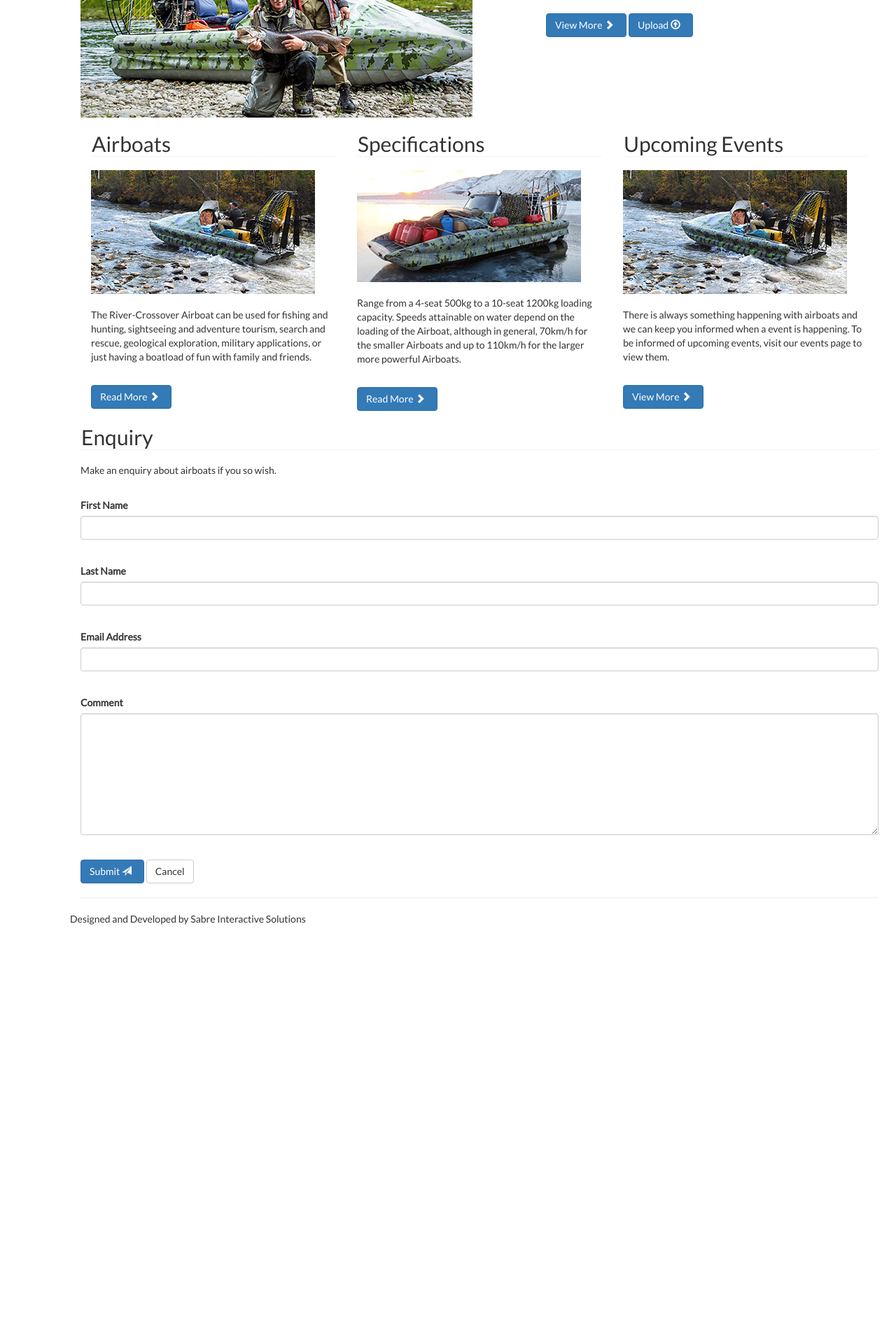
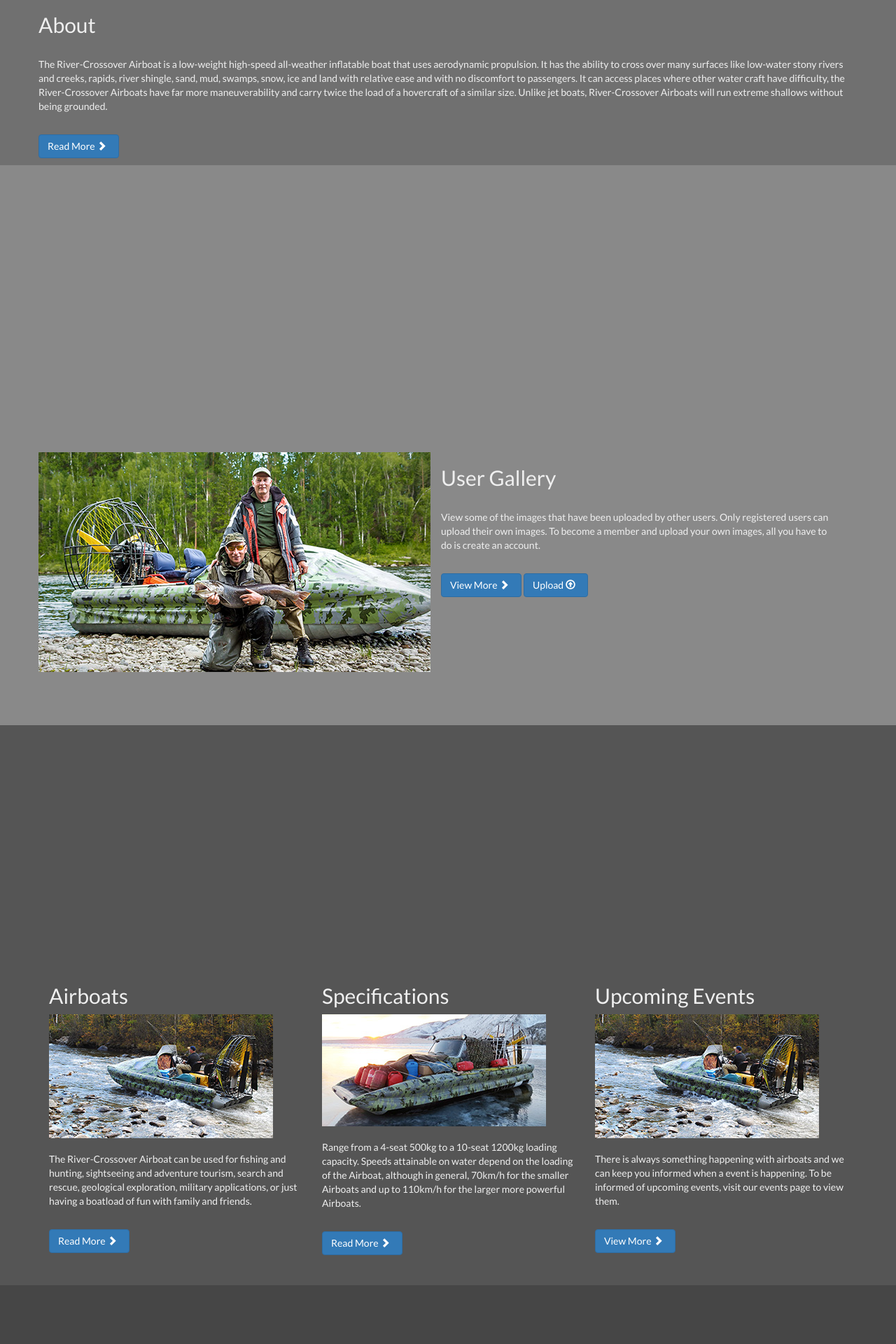
Before and after one commit to Kris-King/AirboatsNZ, a CodeIgniter app: page / in a window 1280 px wide. Shown: the part 819-2739 px from the top of the page at 70% size. Before the commit the page ends 2140 px from the top, so only its background shows below. Run offline with CodeIgniter, Linux system fonts and the light colour scheme.

Commit message:
Merge origin/master
Conflicts:
	nbproject/private/private.xml

```diff
--- a/application/views/pages/home.php
+++ b/application/views/pages/home.php
@@ -1,16 +1,11 @@
-<div class="container">
-    <section>
-        <img src="<?php echo base_url(); ?>assets/themes/default/images/header_image.jpg" class="floatL img-responsive" alt="user_gallery"/>
-    </section>
-
-    <div id="body">
-
-        <section class="">
+<section id="about">
+    <div class="container" style="margin-top: 150px;">
         <div class="row">
-                <div>
-                    <iframe class="floatL" width="560" height="315" src="https://www.youtube.com/embed/C8rnxVvhoF8" frameborder="0" allowfullscreen></iframe>
-                    <div class="col-md-offset-7">
-                        <h2 class="panel">About</h2>
+            <div class="embed-responsive embed-responsive-16by9">
+                <iframe class="floatL embed-responsive-item" width="560" height="315" src="https://www.youtube.com/embed/C8rnxVvhoF8" frameborder="0" allowfullscreen></iframe>
+            </div>
+            <div class="">
+                <h2>About</h2>
                 <br>
                 <p>
                     The River-Crossover Airboat is a low-weight high-speed all-weather inflatable boat that uses aerodynamic propulsion.
@@ -23,16 +18,20 @@
                 <br>
                 <a class="btn btn-primary" href="<?php echo site_url('site/about'); ?>" role="button">Read More <span class="glyphicon glyphicon-chevron-right"></span></a>
             </div>
+
         </div>
     </div>
 </section>
 
-        <section>
+
+<section id="user_gallery">
+    <div class="container" style="margin-top: 400px;">
         <div class="row">
             <div>
                 <img src="<?php echo base_url(); ?>assets/themes/default/images/user_gallery.jpg" class="floatL img-responsive" alt="user_gallery"/>
-                    <div class="col-md-offset-7">
-                        <h2 class="panel">User Gallery</h2>
+                </div>
+                <div class="col-lg-6">
+                    <h2>User Gallery</h2>
                     <br>
                     <p>
                         View some of the images that have been uploaded by other users.
@@ -46,15 +45,16 @@
                         <span class="glyphicon glyphicon-upload"></span>
                     </a>
                 </div>
+
         </div>
     </div>
 </section>
 
-        <section>
-
-            <div class="row">
+<section id="content">
+    <div class="container">
+        <div class="row" style="margin-top: 350px;">
             <div class="col-md-4">
-                    <h2 class="panel">Airboats</h2>
+                <h2>Airboats</h2>
                 <img src="<?php echo base_url(); ?>assets/themes/default/images/airboat_img2.jpg" class="img-responsive" alt="user_gallery"/>
                 <br>
                 <p>
@@ -66,7 +66,7 @@
                 <a class="btn btn-primary" href="<?php echo site_url('site/about'); ?>" role="button">Read More <span class="glyphicon glyphicon-chevron-right"></span></a>
             </div>
             <div class="col-md-4">
-                    <h2 class="panel">Specifications</h2>
+                <h2>Specifications</h2>
                 <img src="<?php echo base_url(); ?>assets/themes/default/images/airboat_img1.jpg" class="img-responsive" alt="user_gallery"/>
                 <br>
                 <p>
@@ -78,7 +78,7 @@
                 <a class="btn btn-primary" href="<?php echo site_url('site/about'); ?>" role="button">Read More <span class="glyphicon glyphicon-chevron-right"></span></a>
             </div>
             <div class="col-md-4">
-                    <h2 class="panel">Upcoming Events</h2>
+                <h2>Upcoming Events</h2>
                 <img src="<?php echo base_url(); ?>assets/themes/default/images/airboat_img2.jpg" class="img-responsive" alt="user_gallery"/>
                 <br>
                 <p>
@@ -89,13 +89,14 @@
                 <a class="btn btn-primary" href="<?php echo site_url('site/events'); ?>" role="button">View More <span class="glyphicon glyphicon-chevron-right"></span></a>
             </div>
         </div>
-
+    </div>
 </section>
 
-        <section>
-            <div class="row">
-                <div>
-                    <h2 class='panel'>Enquiry</h2>
+<section id="enquiry_form">
+    <div class="container">
+        <div class="row" style="margin-top: 250px;">
+            <div class="col-xs-12">
+                <h2>Enquiry</h2>
                 <p>
                     Make an enquiry about airboats if you so wish.
                 </p>
@@ -128,7 +129,5 @@
                 </div>
             </div>
         </div>
+    </div>
 </section>
-
-    </div>
-</div>
--- a/application/views/themes/default.php
+++ b/application/views/themes/default.php
@@ -53,23 +53,7 @@
         <link rel="shortcut icon" href="<?php echo base_url(); ?>assets/themes/default/images/fav.png" type="image/x-icon"/>
         <meta property="og:image" content="<?php echo base_url(); ?>assets/themes/default/images/facebook-thumb.png"/>
         <link rel="image_src" href="<?php echo base_url(); ?>assets/themes/default/images/facebook-thumb.png" />
-        <style type="text/css">
 
-
-            body {
-                margin: 100px;
-                font-family: 'Lato', sans-serif;
-            }
-
-
-
-            #body{
-                margin: 0 15px 0 15px;
-            }
-            span {
-                margin-right: 5px;
-            }
-        </style>
 
     </head>
 
@@ -89,7 +73,7 @@
                     <ul class="nav navbar-nav">
                         <li><a href="<?php echo site_url(); ?>"><span class="glyphicon glyphicon-home"></span> Home</a></li>
                         <li><a href="<?php echo site_url('site/about'); ?>"><span class="glyphicon glyphicon-info-sign"></span> About</a></li>
-                        <li><a href="<?php echo site_url('site/gallery'); ?>"><span class="glyphicon glyphicon-picture"></span> Gallery</a></li>
+                        <li><a href="<?php echo site_url('site/gallery'); ?>"><span class="glyphicon glyphicon-camera"></span> Gallery</a></li>
                         <li><a href="<?php echo site_url('site/events'); ?>"><span class="glyphicon glyphicon-globe"></span> Events</a></li>
                     </ul>
                     <ul class="nav navbar-nav navbar-right">
@@ -98,24 +82,17 @@
                 </div>
             </div>
         </nav>
+        <?php echo $output; ?>
+        <br>
+        <footer class="container-fluid">
+            <div class="row">
+                    <p class="col-sm-12">
+                        Designed and Developed by Sabre Interactive Solutions
+                    </p>
+            </div>
+        </footer>
 
-        <div class="container">
-
-            <div class="row">
-                <?php echo $output; ?>
-
-            </div>
-            <hr/>
-
-            <footer>
-                <div class="row">
-                    <div class="span6 b10">
-                        Designed and Developed by Sabre Interactive Solutions
-                    </div>
-                </div>
-            </footer>
-
-        </div> <!-- /container -->
+        <!-- /container -->
         <div class="modal fade" id="signInModal" tabindex="-1" role="dialog" aria-labelledby="signInModal" aria-hidden="true">
             <div class="modal-dialog">
                 <div class="modal-content">
--- a/assets/themes/default/css/custom.css
+++ b/assets/themes/default/css/custom.css
@@ -36,3 +36,53 @@
     padding: 5px;
     text-align: left;
 }
+
+html,body{
+    height:100%;
+    font-family: 'Lato', sans-serif;
+    word-wrap:normal;
+}
+
+
+
+#about{
+    min-height:100%;
+    background-color:#707070;
+    padding:10px;
+    color:#efefef;
+}
+#user_gallery{
+    min-height:100%;
+    background-color:#898989;
+    padding:10px;
+    color:#efefef;
+}
+
+#content{
+    min-height:100%;
+    background-color:#555555;
+    color:#efefef;
+}
+
+#enquiry_form{
+    min-height:100%;
+    background-color:#464646;
+    color:#efefef;
+}
+
+.wrapper{
+    padding: 100px 0 0 0;
+    background-color:#555555;
+    color:#F8F8F8;
+}
+span {
+    margin-right: 5px;
+}
+
+h3 {
+    margin-bottom: 40px;
+}
+
+.element_spacing{
+
+}
```
Also changed, not shown: application/views/pages/about.php (+15 -10 lines), application/views/pages/events.php (+24 -46 lines), application/views/pages/gallery.php (+14 -3 lines), application/views/pages/sign_up.php (+5 -2 lines). Lines whose indentation alone changed are shown as unchanged.
